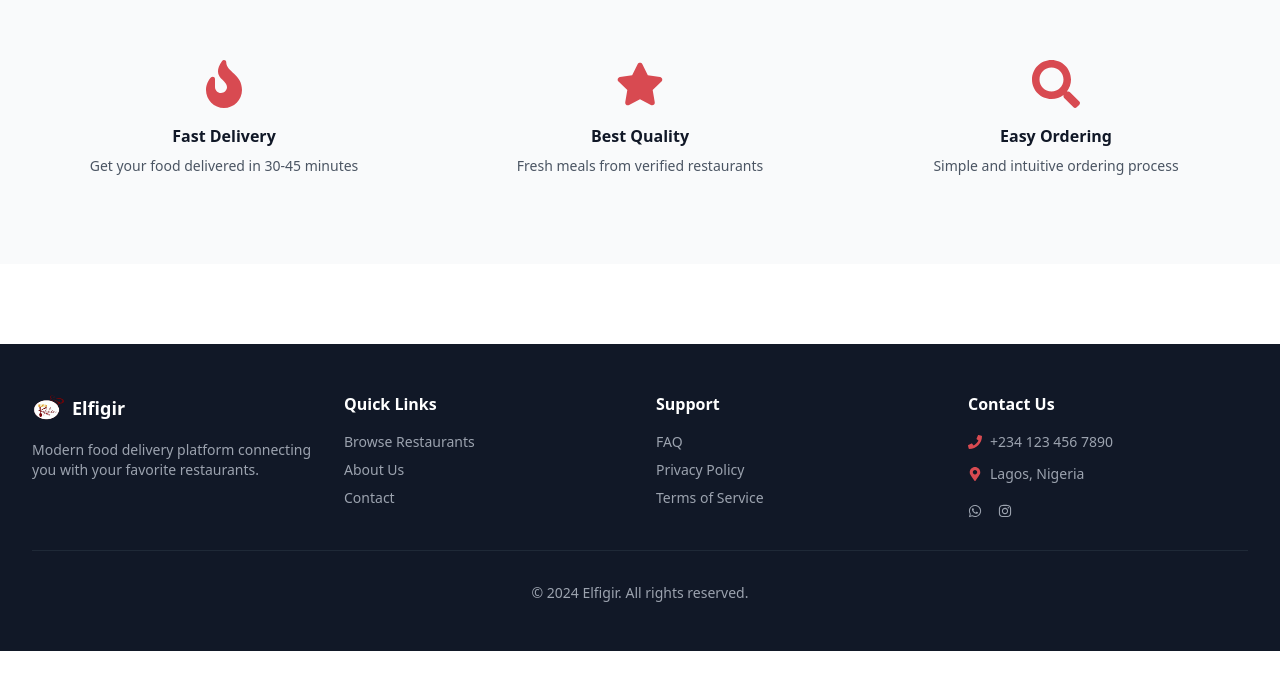
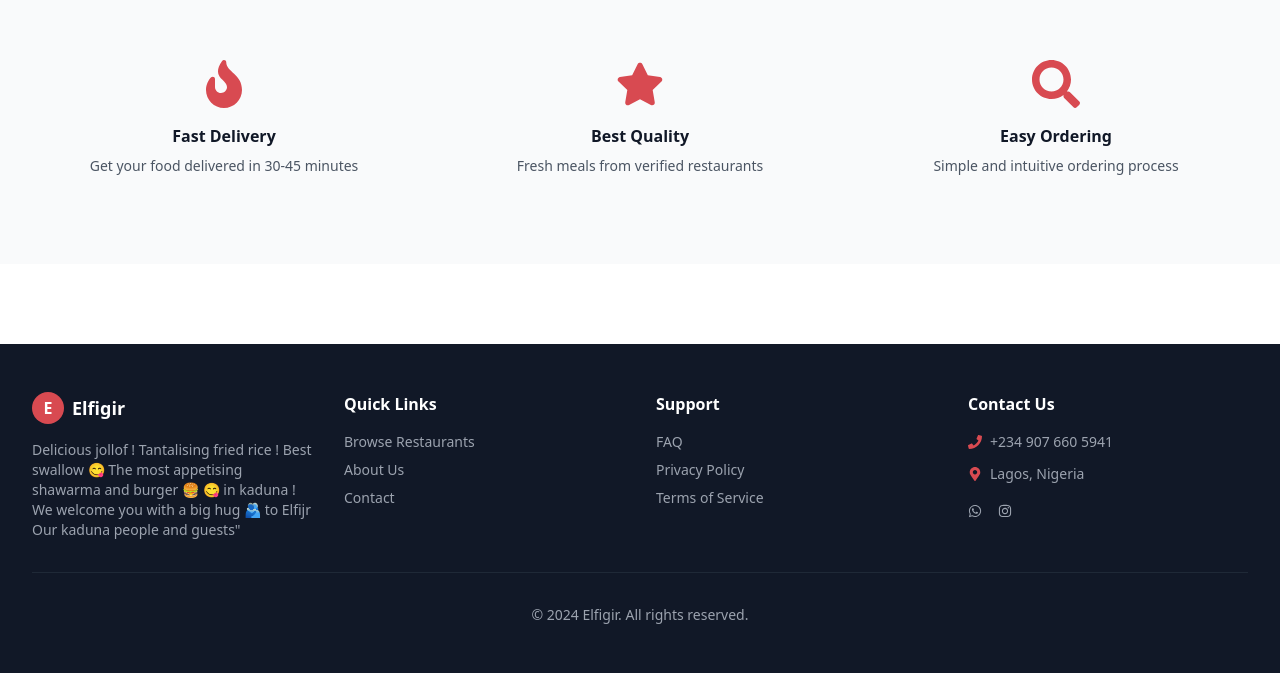
Before and after one commit to Aliyugambo/elfigir, a Next.js app in the folder frontend/: page / in a window 1280 px wide. Shown: the part 1779-2452 px from the top of the page. Before the commit the page ends 2430 px from the top, so only its background shows below. Built offline with nearby package versions, Linux system fonts and the light colour scheme; no server answers.

Commit message:
fix: add image field to menu items form state

```diff
--- a/frontend/src/app/admin/menu-items/page.tsx
+++ b/frontend/src/app/admin/menu-items/page.tsx
@@ -50,6 +50,7 @@ export default function AdminMenuItemsPage() {
     menuId: '',
     name: '',
     description: '',
+    image: '',
     price: '',
     category: '',
     isAvailable: true,
--- a/frontend/src/components/Footer.tsx
+++ b/frontend/src/components/Footer.tsx
@@ -1,8 +1,6 @@
 'use client';
 
 import Link from 'next/link';
-import Image from 'next/image';
-import logo from '@/logo.png';
 import { FaPhone, FaMapMarkerAlt, FaWhatsapp, FaInstagram } from 'react-icons/fa';
 
 export function Footer() {
@@ -13,11 +11,13 @@ export function Footer() {
           {/* Brand */}
           <div>
             <div className="flex items-center space-x-2 mb-4">
-              <Image src={logo} alt="Elfigir" width={32} height={32} className="w-8 h-8" />
+              <div className="w-8 h-8 bg-primary rounded-full flex items-center justify-center font-bold">
+                E
+              </div>
               <span className="text-lg font-bold">Elfigir</span>
             </div>
             <p className="text-gray-400 text-sm">
-              Modern food delivery platform connecting you with your favorite restaurants.
+            Delicious jollof ! Tantalising fried rice ! Best swallow 😋 The most appetising shawarma and burger 🍔 😋 in kaduna ! We welcome you with a big hug 🫂 to Elfijr Our kaduna people and guests"
             </p>
           </div>
 
@@ -71,7 +71,7 @@ export function Footer() {
             <div className="space-y-3 text-sm text-gray-400">
               <p className="flex items-center space-x-2">
                 <FaPhone className="text-primary" />
-                <span>+234 123 456 7890</span>
+                <span>+234 907 660 5941</span>
               </p>
               <p className="flex items-center space-x-2">
                 <FaMapMarkerAlt className="text-primary" />
```
Also changed, not shown: 2 other files (tests, documents, lock files or other folders).
